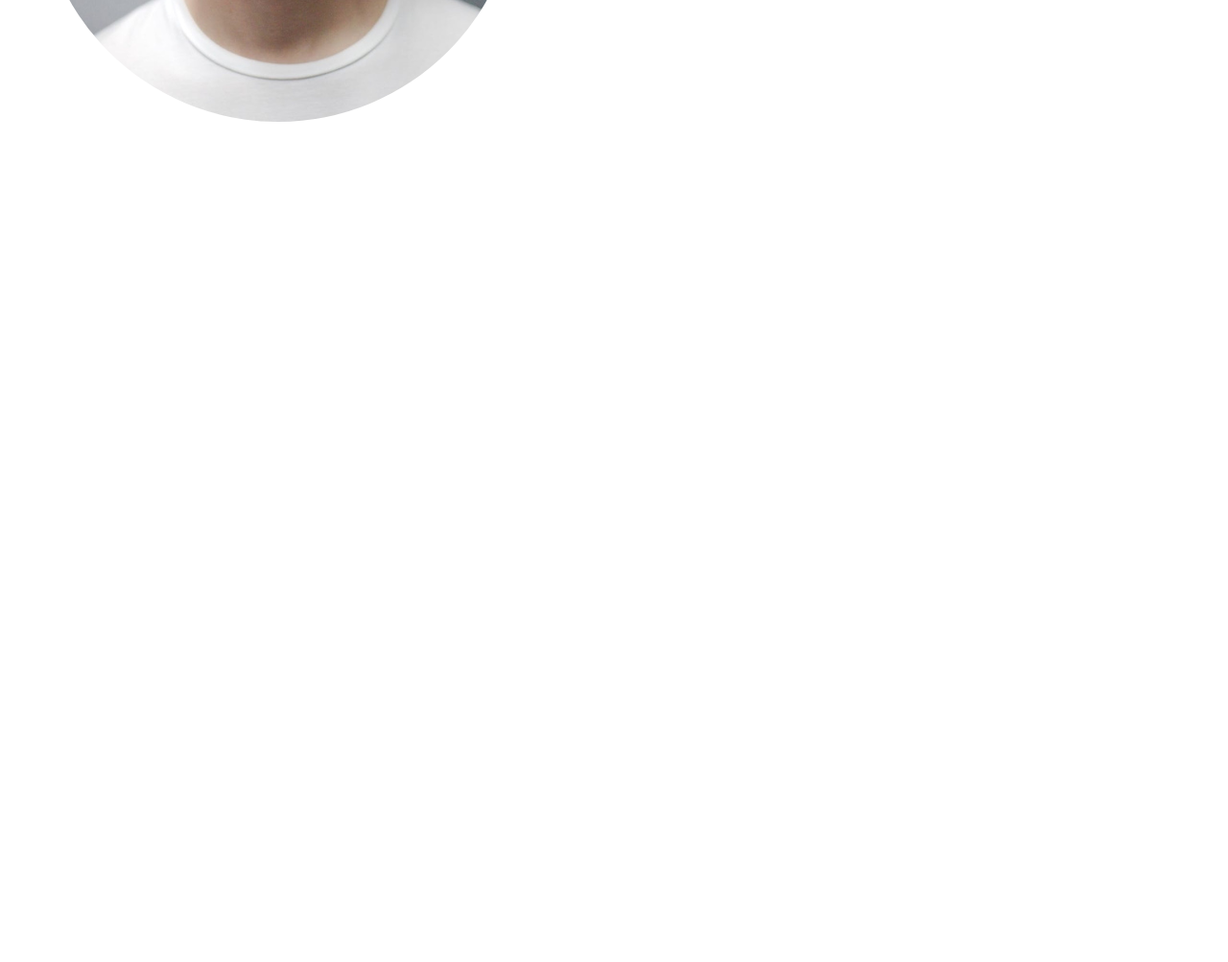
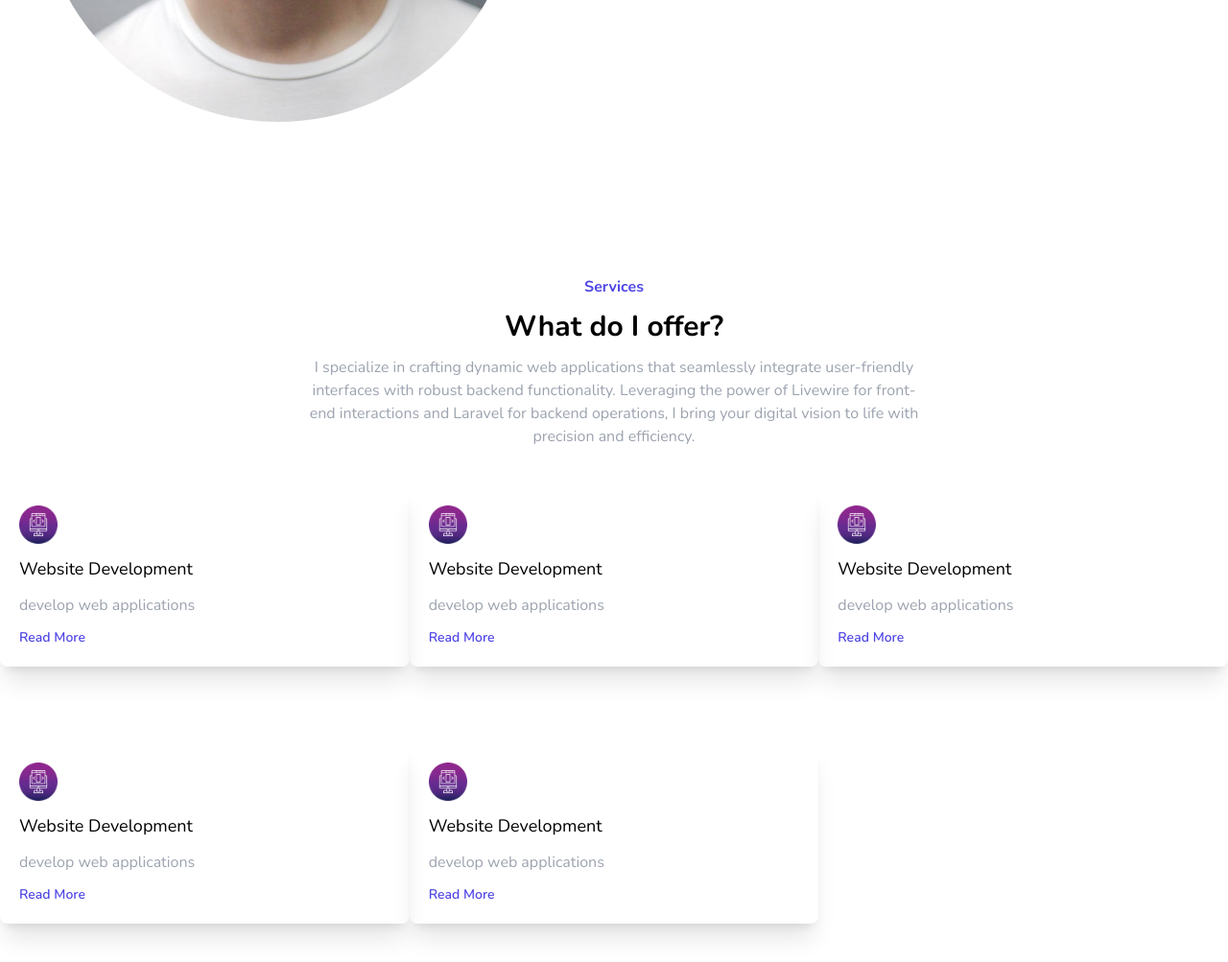
Before and after one commit to engMaya22/Portfolio-Tailwind, a website: page index.html in a window 1280 px wide. Shown: the part 1483-2486 px from the top of the page at 96% size. Before the commit the page ends 1770 px from the top, so only its background shows below. Drawn offline with nearby package versions, Linux system fonts and the light colour scheme.

Commit message:
services section

```diff
--- a/index.html
+++ b/index.html
@@ -135,6 +135,62 @@
 
      </div>
   </div>
+
+  <!-- services -->
+  <div>
+     <div class="container mx-auto">
+       <!-- top -->
+       <div class="flex flex-col items-center gap-3">
+         <h1 class="text-indigo-600 font-bold">Services</h1>
+         <h1 class=" font-bold text-3xl">What do I offer?</h1>
+         <p class="w-1/2 text-center text-gray-400">I specialize in crafting dynamic web applications that seamlessly integrate user-friendly interfaces with robust backend functionality. Leveraging the power of Livewire for front-end interactions and Laravel for backend operations, I bring your digital vision to life with precision and efficiency.</p>
+       </div>
+
+
+       <!-- bottom -->
+       <div class="flex flex-wrap p-5 sm:p-0">
+          <!-- card -->
+          <div class="w-full md:w-4/12 shadow-xl rounded-lg p-5 flex flex-col gap-3 my-3 md:my-10" >
+             <img class="w-10" src="./img/icon.png" alt="">
+             <h1 class="font-meduim text-lg">Website Development</h1>
+              <p class="text-gray-400">develop web applications</p>
+              <a href="" class="text-sm text-indigo-600 font-semibold">Read More</a>
+          </div>
+
+          <div class="w-full md:w-4/12 shadow-xl rounded-lg p-5 flex flex-col gap-3  my-3 md:my-10">
+            <img class="w-10" src="./img/icon.png" alt="">
+            <h1 class="font-meduim text-lg">Website Development</h1>
+             <p class="text-gray-400">develop web applications</p>
+             <a href="" class="text-sm text-indigo-600 font-semibold">Read More</a>
+          </div>
+
+         <div class="w-full md:w-4/12 shadow-xl rounded-lg p-5 flex flex-col gap-3  my-3 md:my-10">
+          <img class="w-10" src="./img/icon.png" alt="">
+          <h1 class="font-meduim text-lg">Website Development</h1>
+           <p class="text-gray-400">develop web applications</p>
+           <a href="" class="text-sm text-indigo-600 font-semibold">Read More</a>
+          </div>
+
+          <div class="w-full md:w-4/12 shadow-xl rounded-lg p-5 flex flex-col gap-3  my-3 md:my-10">
+            <img class="w-10" src="./img/icon.png" alt="">
+            <h1 class="font-meduim text-lg">Website Development</h1>
+            <p class="text-gray-400">develop web applications</p>
+            <a href="" class="text-sm text-indigo-600 font-semibold">Read More</a>
+          </div>
+
+          <div class="w-full md:w-4/12 shadow-xl rounded-lg p-5 flex flex-col gap-3  my-3 md:my-10">
+            <img class="w-10" src="./img/icon.png" alt="">
+            <h1 class="font-meduim text-lg">Website Development</h1>
+            <p class="text-gray-400">develop web applications</p>
+            <a href="" class="text-sm text-indigo-600 font-semibold">Read More</a>
+          </div>
+
+
+
+       </div>
+
+     </div>
+  </div>
   <script src="./app.js"></script>
   <script src="./autotyping.js"></script>
 </body>
```
Also changed, not shown: css/style.css.
